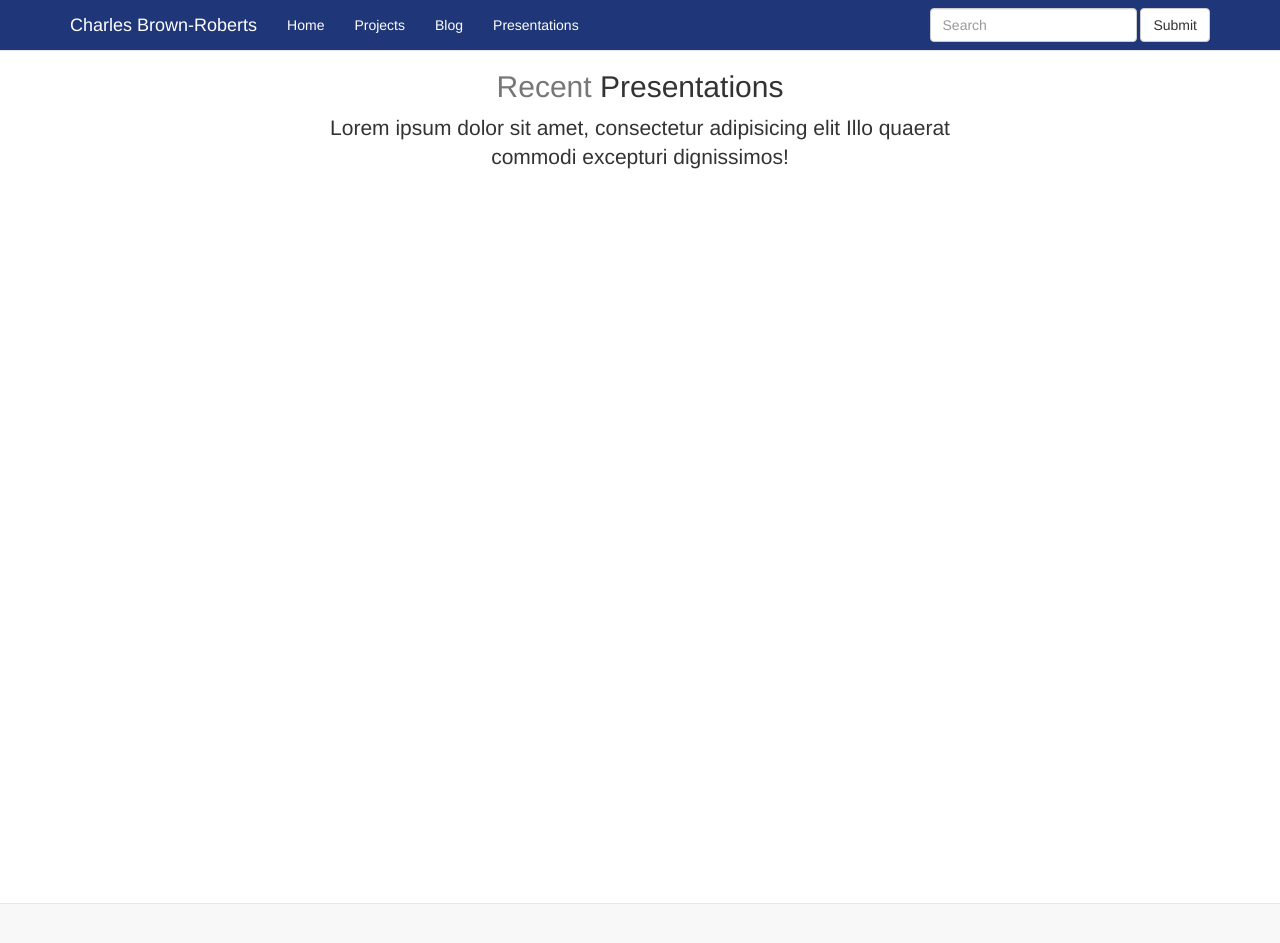
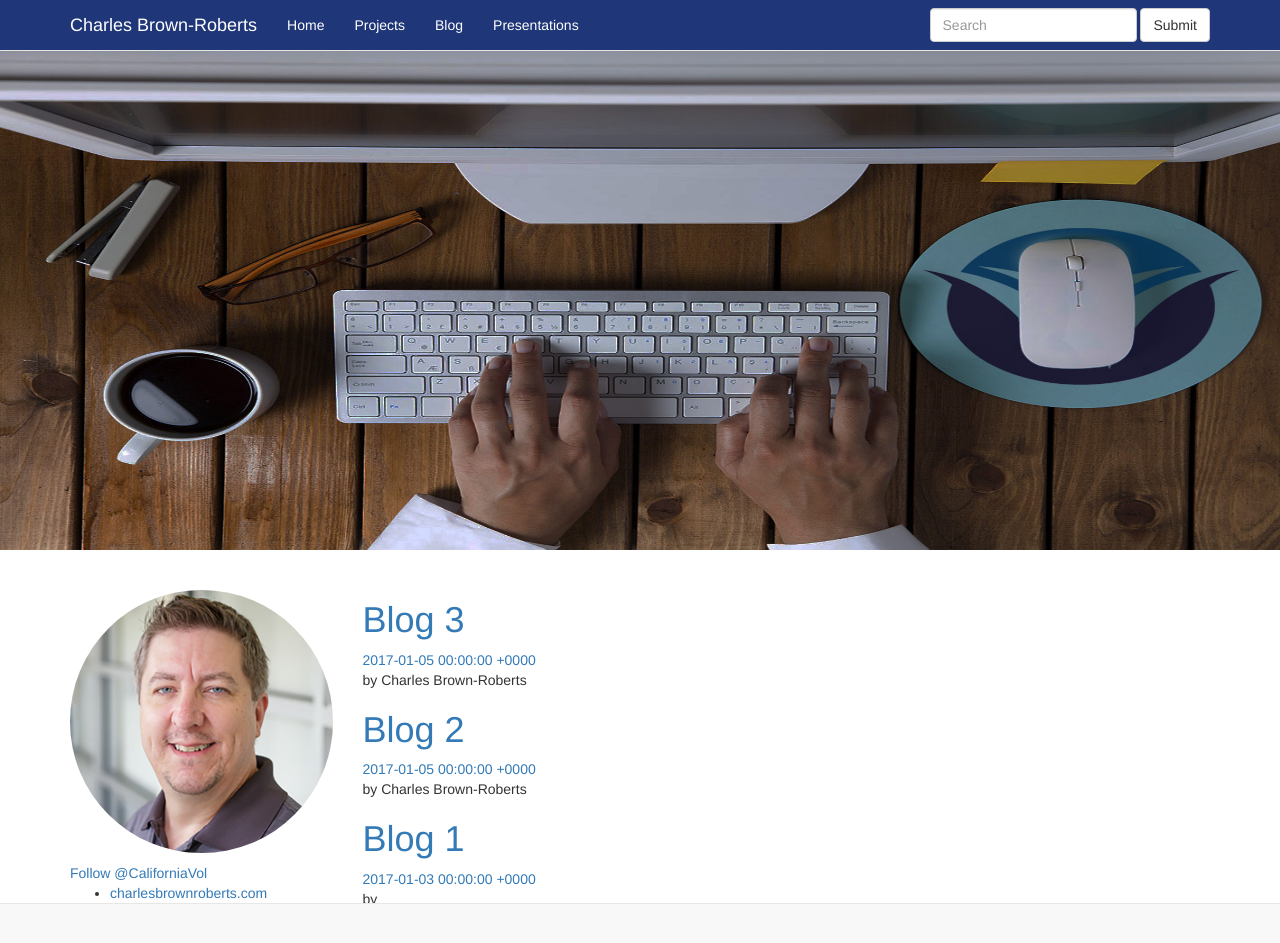
Before and after one commit to cgb37/cgb37.github.io, a Jekyll site: the page built from presentations/index.html, in a window 1280 px wide and 953 px high. Shown: the top 943 px of the window. Built offline with Jekyll 4.4.1, drawn with Linux system fonts in a browser that asks for light colours; nearby versions of some CDN libraries.

Commit message:
creating scaffold for presentations section

```diff
--- a/presentations/index.html
+++ b/presentations/index.html
@@ -2,47 +2,41 @@
 title: CGB37 Presentations
 layout: default
 category: presentation
+jumbotron: blog/images/jumbotron-blog.jpg
 ---
 
-<section id="portfolio" class="section pv-40 light-gray-bg">
+<section id="presentations" class="section pv-40 light-gray-bg">
+
+    <div class="jumbotron my-jumbotron">
+        <img src="{{ site.baseurl }}/{{ page.jumbotron }}">
+    </div>
+
     <div class="container">
         <div class="row">
-            <div class="col-md-8 col-md-offset-2 text-center">
-                <h2 class="title"><span class="text-muted">Recent</span> <span class="text-default">Presentations</span></h2>
-                <div class="separator"></div>
-                <p class="lead">Lorem ipsum dolor sit amet, consectetur adipisicing elit Illo quaerat <br> commodi excepturi dignissimos!</p>
-                <br>
-            </div>
-        </div>
-        <div class="col-md-10 col-md-offset-1">
-            {% for post in site.categories.presentation limit:5 %}
-            <div class="image-box style-3-b">
-                <div class="row">
-                    <div class="col-sm-6 col-md-4">
-                        <div class="shadow bordered">
-                            <img class="img-responsive img-thumbnail" src="{{site.baseurl}}/{{ post.thumbnail }}" alt="">
-                        </div>
-                    </div>
-                    <div class="col-sm-6 col-md-8">
-                        <div class="body">
-                            <h3 class="title"> <a href="{{site.baseurl}}{{ post.url }}">{{post.title}}</a></h3>
-                            <p class="small mb-10">
-                                {% if post.tags != empty %}
-                            <div class="tag-icon-image">
-                                {% for tag in post.tags %}
-                                <div class="tag-link"><a href="{{ site.baseurl }}/tags#{{ tag | uri_escape }}">{{ tag }}</a></div>
-                                {% endfor %}
-                            </div>
-                            {% endif %}
-                            </p>
-                            <div class="separator-2"></div>
-                            <p class="mb-10">{{ post.meta }}</p>
-                            <p><a href="{{site.baseurl}}{{ post.url }}">Read More</a></p>
-                        </div>
-                    </div>
+
+            <div class="col-lg-3">
+                {% include profile.html %}
+                <div class="adsense-blog-post">
+                    {% include adsense-blog-post.html %}
                 </div>
             </div>
-            {% endfor %}
+
+            <div class="col-lg-9">
+                {% for post in site.categories.blog limit:10 %}
+                <article id="{{ post.id }}">
+                    <a href="{{ post.url }}" rel="bookmark" title="{{ post.title }}">
+                        <h1>{{ post.title }}</h1>
+                        <span>{{ post.date }}</span>
+                    </a>
+                    <div class="article-metadata">
+                        <span>by {{ post.author }}</span>
+                    </div>
+                    <div class="article-abstract">
+
+                    </div>
+                </article>
+                {% endfor %}
+            </div>
         </div>
     </div>
 </section>
```
